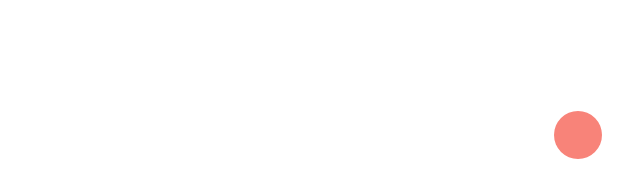
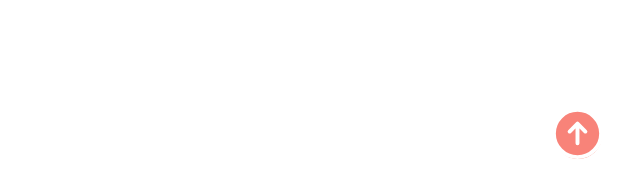
Before and after one commit to haithcock/Dakota-Webpage-Portfolio, a plain HTML site: page index.html in a window 1280 px wide. Shown: the part 617-805 px from the top of the page, 640-1280 px from the left. Drawn offline with Linux system fonts and the light colour scheme.

Commit message:
Update index.html
added"<svg xmlns="http://www.w3.org/2000/svg" fill="none" viewBox="0 0 24 24" stroke-width="1.5" stroke="white" width="63px">
  <path stroke-linecap="round" stroke-linejoin="round" d="M15 11.25l-3-3m0 0l-3 3m3-3v7.5M21 12a9 9 0 11-18 0 9 9 0 0118 0z" />
</svg>"

from the Lab instructions

```diff
--- a/index.html
+++ b/index.html
@@ -153,7 +153,9 @@
 
     <div class="iconbutton">
       <a href="#home">
-        <!--Add the code here for the logo to appear and the icon to be actionable-->
+       <svg xmlns="http://www.w3.org/2000/svg" fill="none" viewBox="0 0 24 24" stroke-width="1.5" stroke="white" width="63px">
+  <path stroke-linecap="round" stroke-linejoin="round" d="M15 11.25l-3-3m0 0l-3 3m3-3v7.5M21 12a9 9 0 11-18 0 9 9 0 0118 0z" />
+</svg> <!--Add the code here for the logo to appear and the icon to be actionable-->
       </a>
     </div>
 
```
